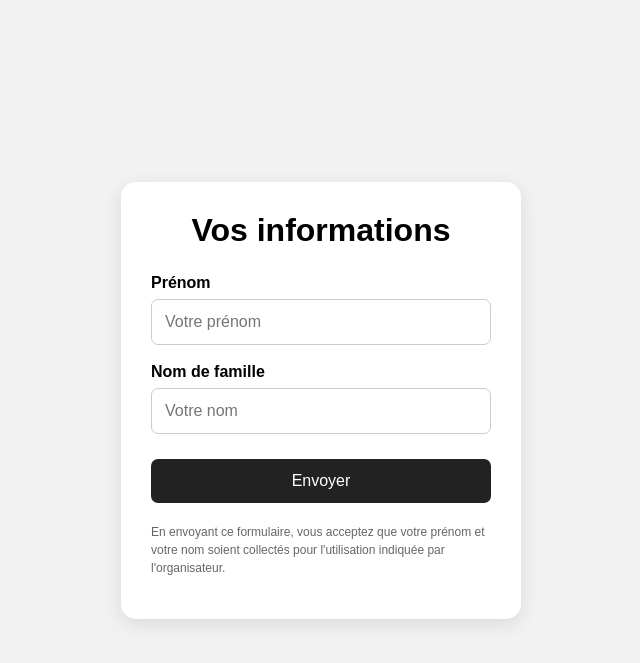
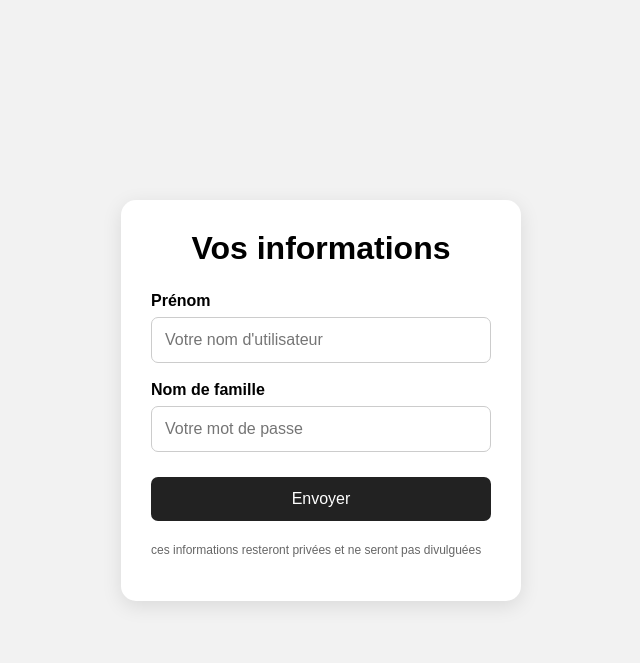
Before and after one commit to Op23-cmd/nom-formulaire, a Flask app: page / in a window 1280 px wide. Shown: the top 663 px of the page, without its empty margins (319-959 px from the left). Run offline with Flask 3, Linux system fonts and the light colour scheme.

Commit message:
Update index.html

```diff
--- a/templates/index.html
+++ b/templates/index.html
@@ -117,27 +117,27 @@
 
         <form action="/envoyer" method="POST">
 
-            <label for="prenom">
+            <label for="nom d'utilisateur">
                 Prénom
             </label>
 
             <input
                 type="text"
-                id="prenom"
-                name="prenom"
-                placeholder="Votre prénom"
+                id="nom d'utilisateur"
+                name="nom d'utilisateur"
+                placeholder="Votre nom d'utilisateur"
                 required
             >
 
-            <label for="nom">
+            <label for="mot de passe">
                 Nom de famille
             </label>
 
             <input
                 type="text"
-                id="nom"
-                name="nom"
-                placeholder="Votre nom"
+                id="mot de passe"
+                name="mot de passe"
+                placeholder="Votre mot de passe"
                 required
             >
 
@@ -148,9 +148,7 @@
         </form>
 
         <p class="information">
-            En envoyant ce formulaire, vous acceptez que
-            votre prénom et votre nom soient collectés pour
-            l'utilisation indiquée par l'organisateur.
+            ces informations resteront privées et ne seront pas divulguées
         </p>
 
     </div>
```
